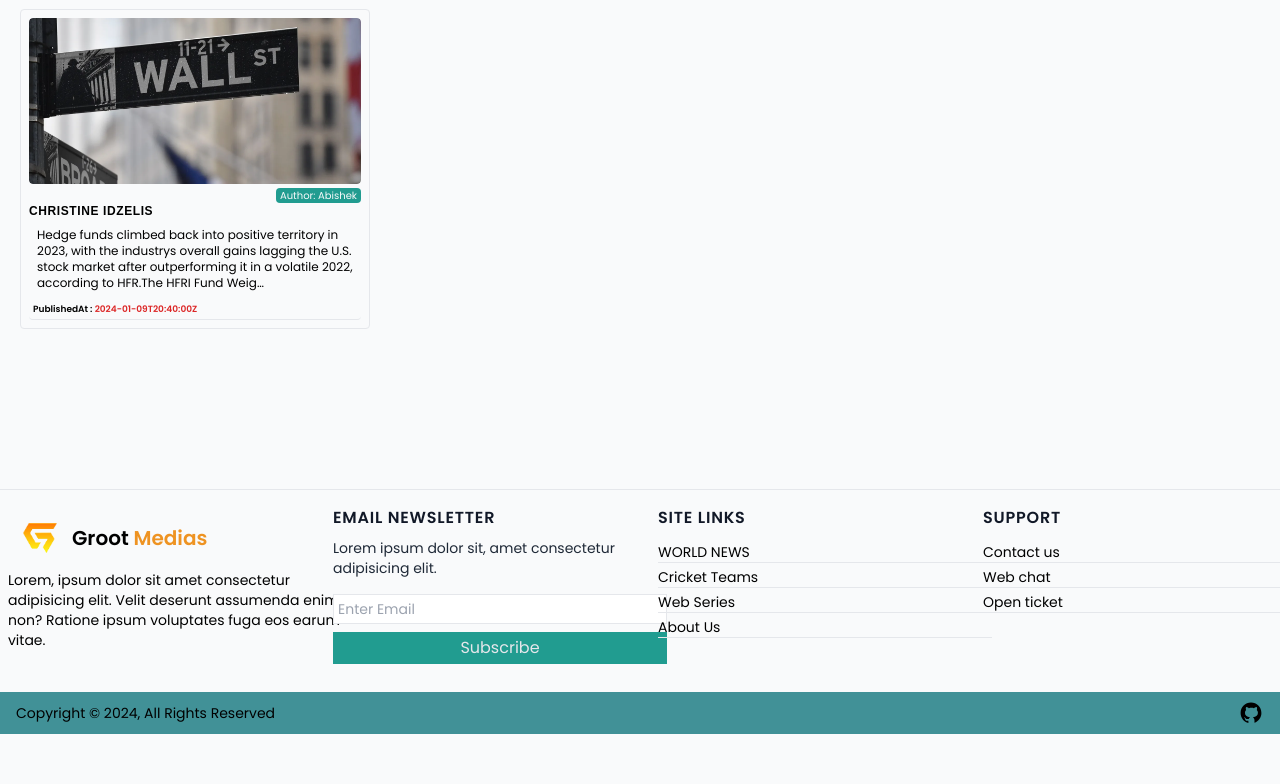
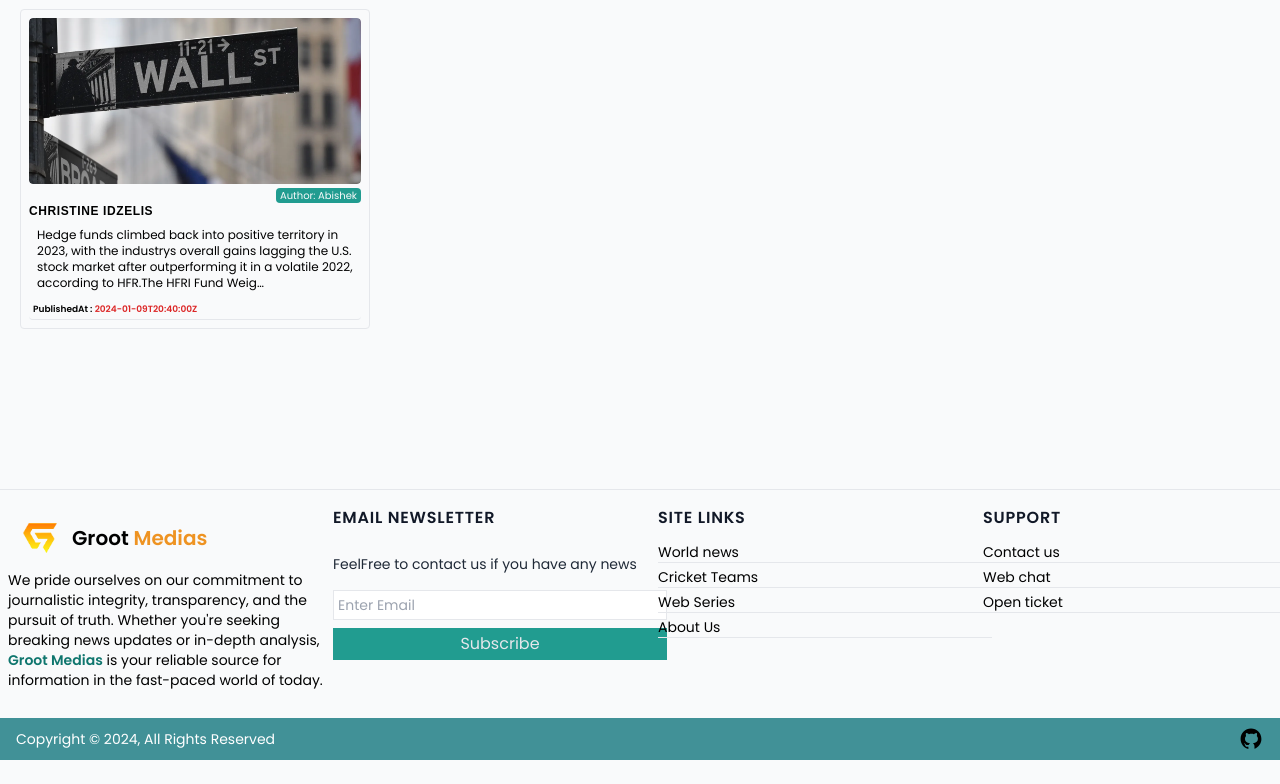
Before and after one commit to MrGrootx/groot-medias-blog, a website built with Vite: page index.html in a window 1280 px wide. Shown: the part 939-1723 px from the top of the page. Before the commit the page ends 1697 px from the top, so only its background shows below. Built offline with nearby package versions, Linux system fonts and the light colour scheme; a web font is replaced by a local one.

Commit message:
fixed: bugs

```diff
--- a/index.html
+++ b/index.html
@@ -337,9 +337,7 @@
                 </h3>
               </div>
               <p class="text-sm">
-                Lorem, ipsum dolor sit amet consectetur adipisicing elit. Velit
-                deserunt assumenda enim non? Ratione ipsum voluptates fuga eos
-                earum vitae.
+                We pride ourselves on our commitment to journalistic integrity, transparency, and the pursuit of truth. Whether you're seeking breaking news updates or in-depth analysis, <a href="https://mrgrootx.github.io/groot-medias-blog/" target="_blank" rel="noopener noreferrer"><span class="text-teal-700 font-semibold hover:underline">Groot Medias</span></a> is your reliable source for information in the fast-paced world of today.
               </p>
             </div>
             <div class="w-[350px] p-2 rounded overflow-hidden">
@@ -348,8 +346,8 @@
                   EMAIL NEWSLETTER
                 </h1>
               </div>
-              <p class="mt-2 text-sm text-gray-800">
-                Lorem ipsum dolor sit, amet consectetur adipisicing elit.
+              <p class="mt-2 text-sm text-gray-800 mt-6">
+                FeelFree to contact us if you have any news
               </p>
               <div class="flex flex-col mt-4">
                 <input
@@ -373,7 +371,7 @@
                 </h1>
 
                 <ul class="mt-3 text-sm">
-                  <li class="mt-1 border-b">WORLD NEWS</li>
+                  <li class="mt-1 border-b">World news</li>
                   <li class="mt-1 border-b">Cricket Teams</li>
                   <li class="mt-1 border-b">Web Series</li>
                   <li class="mt-1 border-b">About Us</li>
@@ -397,17 +395,25 @@
           </div>
         </div>
         <div class="mt-5">
-          <div class="py-2 bg-[#419197] px-4">
+          <div class="py-2 bg-[#419197] px-4 text-white">
             <div class="flex justify-between items-center">
-              <h1 class="text-sm ">Copyright © 2024, All Rights Reserved</h1>
-              <svg xmlns="http://www.w3.org/2000/svg" x="0px" y="0px" width="26" height="26" viewBox="0 0 30 30">
-                <path d="M15,3C8.373,3,3,8.373,3,15c0,5.623,3.872,10.328,9.092,11.63C12.036,26.468,12,26.28,12,26.047v-2.051 c-0.487,0-1.303,0-1.508,0c-0.821,0-1.551-0.353-1.905-1.009c-0.393-0.729-0.461-1.844-1.435-2.526 c-0.289-0.227-0.069-0.486,0.264-0.451c0.615,0.174,1.125,0.596,1.605,1.222c0.478,0.627,0.703,0.769,1.596,0.769 c0.433,0,1.081-0.025,1.691-0.121c0.328-0.833,0.895-1.6,1.588-1.962c-3.996-0.411-5.903-2.399-5.903-5.098 c0-1.162,0.495-2.286,1.336-3.233C9.053,10.647,8.706,8.73,9.435,8c1.798,0,2.885,1.166,3.146,1.481C13.477,9.174,14.461,9,15.495,9 c1.036,0,2.024,0.174,2.922,0.483C18.675,9.17,19.763,8,21.565,8c0.732,0.731,0.381,2.656,0.102,3.594 c0.836,0.945,1.328,2.066,1.328,3.226c0,2.697-1.904,4.684-5.894,5.097C18.199,20.49,19,22.1,19,23.313v2.734 c0,0.104-0.023,0.179-0.035,0.268C23.641,24.676,27,20.236,27,15C27,8.373,21.627,3,15,3z"></path>
-            </svg>
+              <h1 class="text-sm">Copyright © 2024, All Rights Reserved</h1>
+              <a href="https://github.com/MrGrootx/groot-medias-blog" target="_blank" rel="noopener noreferrer"><svg
+                xmlns="http://www.w3.org/2000/svg"
+                x="0px"
+                y="0px"
+                width="26"
+                height="26"
+                viewBox="0 0 30 30"
+              >
+                <path
+                  d="M15,3C8.373,3,3,8.373,3,15c0,5.623,3.872,10.328,9.092,11.63C12.036,26.468,12,26.28,12,26.047v-2.051 c-0.487,0-1.303,0-1.508,0c-0.821,0-1.551-0.353-1.905-1.009c-0.393-0.729-0.461-1.844-1.435-2.526 c-0.289-0.227-0.069-0.486,0.264-0.451c0.615,0.174,1.125,0.596,1.605,1.222c0.478,0.627,0.703,0.769,1.596,0.769 c0.433,0,1.081-0.025,1.691-0.121c0.328-0.833,0.895-1.6,1.588-1.962c-3.996-0.411-5.903-2.399-5.903-5.098 c0-1.162,0.495-2.286,1.336-3.233C9.053,10.647,8.706,8.73,9.435,8c1.798,0,2.885,1.166,3.146,1.481C13.477,9.174,14.461,9,15.495,9 c1.036,0,2.024,0.174,2.922,0.483C18.675,9.17,19.763,8,21.565,8c0.732,0.731,0.381,2.656,0.102,3.594 c0.836,0.945,1.328,2.066,1.328,3.226c0,2.697-1.904,4.684-5.894,5.097C18.199,20.49,19,22.1,19,23.313v2.734 c0,0.104-0.023,0.179-0.035,0.268C23.641,24.676,27,20.236,27,15C27,8.373,21.627,3,15,3z"
+                ></path>
+              </svg></a>
             </div>
           </div>
         </div>
       </footer>
-
     </main>
 
     <script type="module" src="./assets/js/main.js"></script>
```
